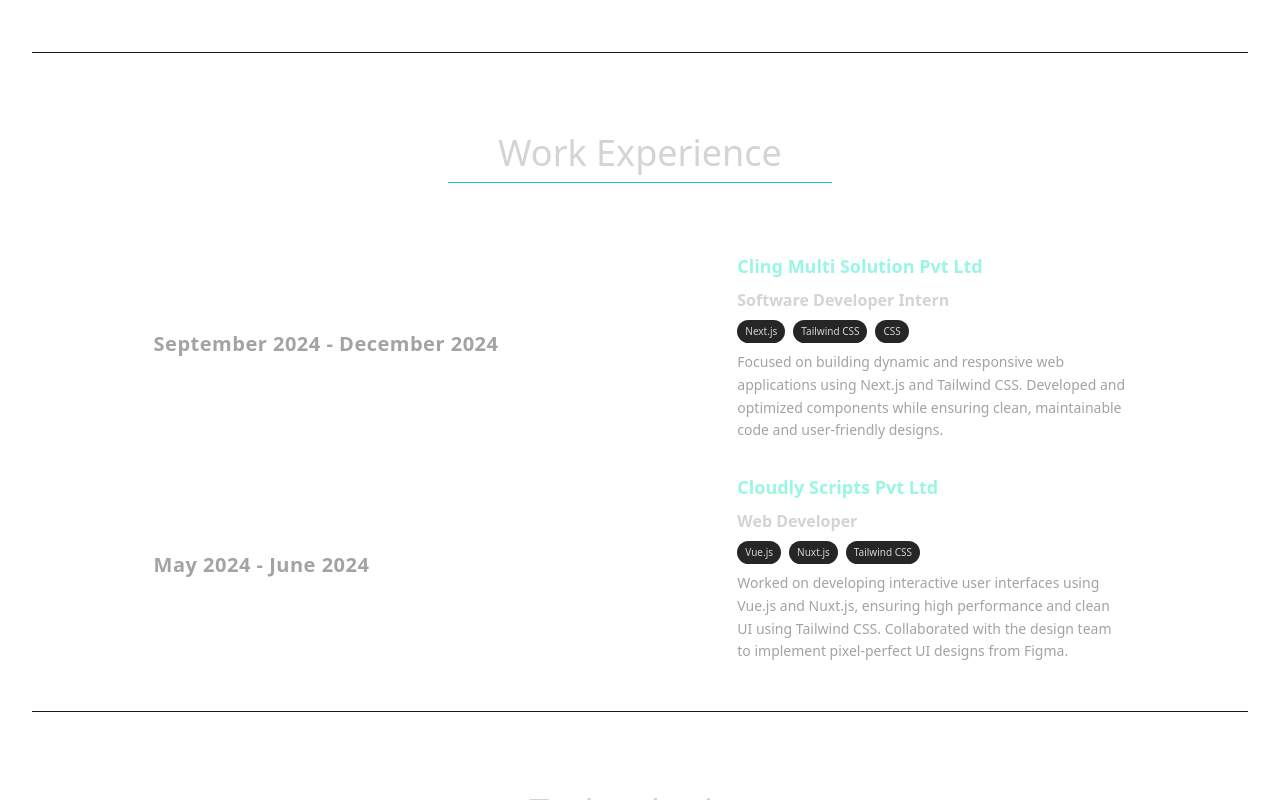
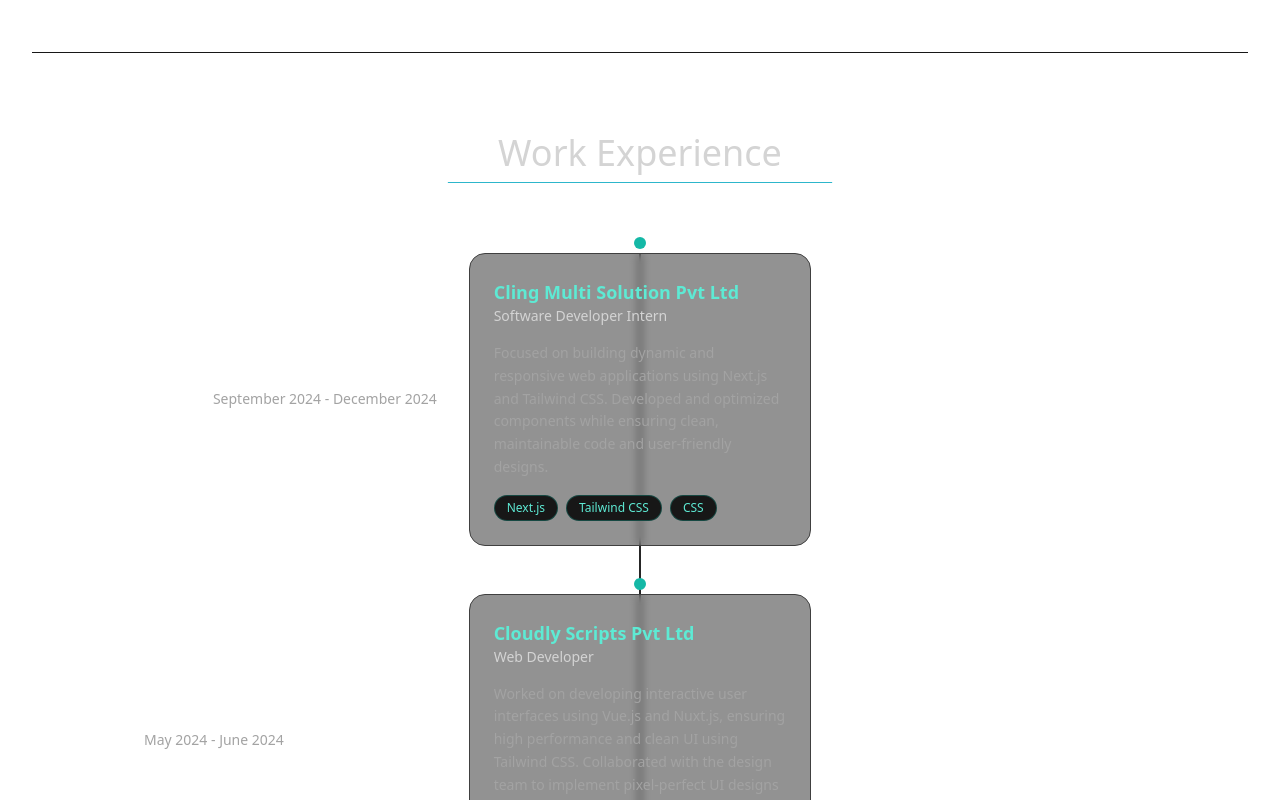
Before and after one commit to VishalChoudhary01/Vishal-Kumar-Choudhary-frontend-developer, a React (Vite) app: page / in a window 1280 px wide. Shown: the part 1600-2400 px from the top of the page. Built offline with nearby package versions, Linux system fonts and the light colour scheme; no server answers; a web font is replaced by a local one.

Commit message:
one version timeline in work experience based odd even

```diff
--- a/src/Component/WorkExperience.jsx
+++ b/src/Component/WorkExperience.jsx
@@ -3,7 +3,7 @@
 
 const WorkExperience = () => {
   return (
-    <section id='WorkExperience' className='border-b border-neutral-900 pb-4'>
+    <section id='WorkExperience' className='border-b border-neutral-900 pb-4 relative'>
       <motion.h2
         whileInView={{ opacity: 1, y: 0 }}
         initial={{ opacity: 0, y: 100 }}
@@ -13,58 +13,93 @@
         Work Experience
       </motion.h2>
 
-      <section className='lg:flex block w-full'>
-        <section className='w-full items-center lg:flex lg:flex-col'>
+      <div className='relative mx-auto max-w-5xl px-4'>
+        {/* Timeline line */}
+        <div className='absolute left-1/2 h-full w-0.5 bg-neutral-800 transform -translate-x-1/2' />
+
         {WORK_EXPERIENCE.map((experience, index) => (
-            <section
-              className='lg:mb-8 flex w-full lg:w-[80%] md:w-[90%] flex-wrap lg:items-center'
+          <motion.div
             key={index}
+            className='relative mb-12'
+            initial={{ opacity: 0, x: -50 }}
+            whileInView={{ opacity: 1, x: 0 }}
+            viewport={{ once: true, margin: "-100px" }}
+            transition={{ duration: 0.6, delay: index * 0.2 }}
           >
-              {/* Duration Section */}
-              <motion.section
-                whileInView={{ opacity: 1, scale: 1 }}
-                initial={{ opacity: 0, scale: 0.5 }}
-                transition={{ duration: 0.5, delay: 0.3 }}
-                className='lg:flex-1 md:flex-1 block w-full'
+            {/* Timeline dot */}
+            <div className='absolute left-1/2 w-3 h-3 bg-teal-500 rounded-full transform -translate-x-1/2 -translate-y-4 shadow-lg' />
+
+            <div className={`flex ${index % 2 === 0 ? 'flex-row' : 'flex-row-reverse'} items-center gap-8`}>
+              <div className='flex-1 hidden md:block'>
+                {index % 2 === 0 && (
+                  <motion.p
+                    initial={{ opacity: 0 }}
+                    whileInView={{ opacity: 1 }}
+                    transition={{ duration: 0.6, delay: 0.4 }}
+                    className='text-neutral-400 text-sm font-medium text-right'
                   >
-                <p className='mb-2 text-[10px] md:text-[16px] text-neutral-400 lg:text-xl tracking-wide font-semibold'>
+                    {experience.duration}
+                  </motion.p>
+                )}
+              </div>
+
+              <div className='flex-1 bg-neutral-800/50 p-6 rounded-2xl border border-neutral-700 backdrop-blur-sm hover:border-teal-500/30 transition-all'>
+                <div className='md:hidden mb-2'>
+                  <p className='text-neutral-400 text-xs font-medium'>
                     {experience.duration}
                   </p>
-              </motion.section>
+                </div>
 
-              {/* Details Section */}
-              <motion.section
-                whileInView={{ opacity: 1, y: 0 }}
-                initial={{ opacity: 0, y: 50 }}
-                transition={{ duration: 0.6, delay: 0.4 }}
-                className='max-w-xl md:w-[40%] w-60%'
+                <motion.div
+                  whileHover={{ y: -5 }}
+                  transition={{ duration: 0.3 }}
+                  className='space-y-4'
                 >
-                <div className='space-y-2'>
-                  <p className='text-[10px] font-bold lg:text-[18px] md:text-[16px] text-teal-200'>
+                  <div>
+                    <p className='text-teal-300 font-bold text-lg'>
                       {experience.company}
                     </p>
-                  <p className='text-[10px] font-semibold lg:text-[16px] md:text-[14px]'>
+                    <p className='text-neutral-300 font-medium text-sm'>
                       {experience.role}
                     </p>
+                  </div>
+
+                  <p className='text-neutral-400 text-sm leading-relaxed'>
+                    {experience.description}
+                  </p>
+
                   <div className='flex flex-wrap gap-2'>
                     {experience.technologies.map((tech, i) => (
-                      <span
+                      <motion.span
                         key={i}
-                        className='text-[8px] md:text-[10px] px-2 py-1 bg-neutral-800 rounded-full'
+                        initial={{ scale: 0 }}
+                        whileInView={{ scale: 1 }}
+                        transition={{ type: 'spring', delay: i * 0.05 }}
+                        className='px-3 py-1 bg-neutral-900 rounded-full text-xs text-teal-300 border border-teal-500/30'
                       >
                         {tech}
-                      </span>
+                      </motion.span>
                     ))}
                   </div>
-                  <p className='text-neutral-400 text-[10px] md:text-[12px] lg:text-[14px] leading-relaxed'>
-                    {experience.description}
-                  </p>
+                </motion.div>
               </div>
-              </motion.section>
-            </section>
+
+              <div className='flex-1 hidden md:block'>
+                {index % 2 !== 0 && (
+                  <motion.p
+                    initial={{ opacity: 0 }}
+                    whileInView={{ opacity: 1 }}
+                    transition={{ duration: 0.6, delay: 0.4 }}
+                    className='text-neutral-400 text-sm font-medium'
+                  >
+                    {experience.duration}
+                  </motion.p>
+                )}
+              </div>
+            </div>
+          </motion.div>
         ))}
-        </section>
-      </section>
+      </div>
     </section>
   )
 }
```
Lines whose indentation alone changed are shown as unchanged.
